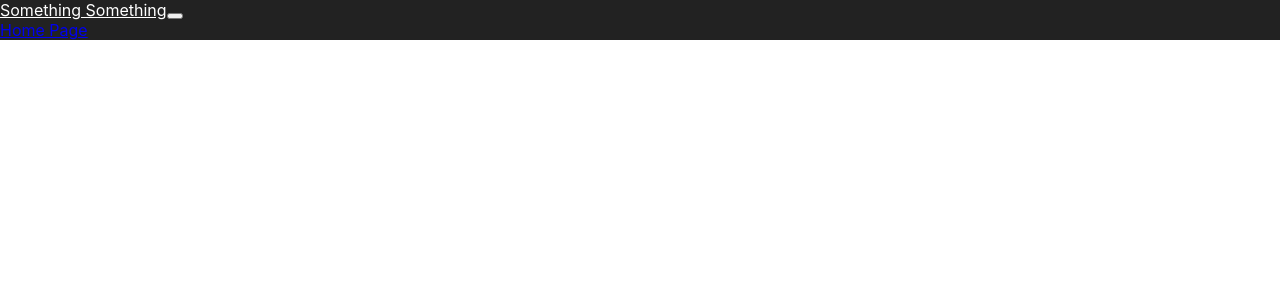
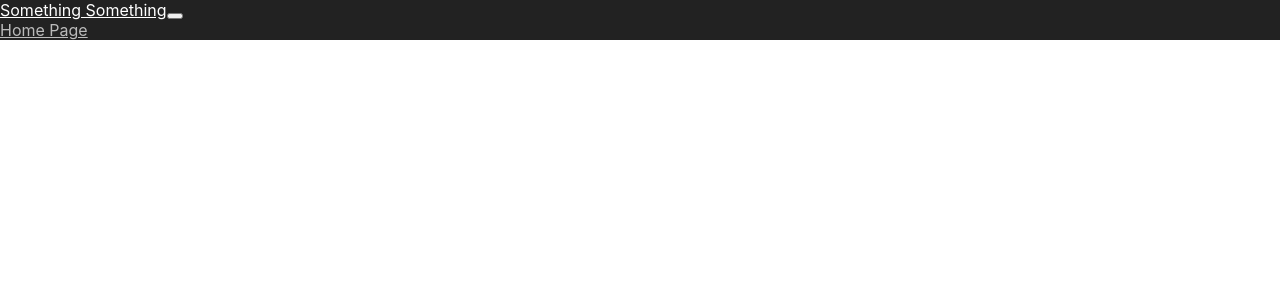
Before and after one commit to mmorgan55/portfolio, a React (Create React App) app: page /#/about in a window 1280 px wide. Shown: the top 300 px of the page. Built offline with nearby package versions, Linux system fonts and the light colour scheme.

Commit message:
Added base files for each page/route.

```diff
--- a/package.json
+++ b/package.json
@@ -3,6 +3,7 @@
   "version": "0.1.0",
   "private": true,
   "dependencies": {
+    "@material-ui/core": "^4.7.0",
     "bootstrap": "^4.3.1",
     "gh-pages": "^2.1.1",
     "react": "^16.11.0",
--- a/src/App.js
+++ b/src/App.js
@@ -1,7 +1,7 @@
 import React from 'react';
 import './App.css';
 import { HashRouter as Router, Switch, Route } from 'react-router-dom';
-import Home from "./Components/Home/Home";
+import Home from "./Pages/Home/Home";
 import { NavigationBar } from "./Components/NavigationBar/NavigationBar"
 
 class App extends React.Component {
@@ -9,20 +9,17 @@ class App extends React.Component {
   render() {
 
     return (
-      <React.Fragment>
+      <>
+        <Router>
           <NavigationBar />
-        <Router>
-          <div>
           <Switch>
             <Route path="/" exact component={Home}></Route>
             <Route></Route>
             <Route></Route>
             <Route></Route>
           </Switch>
-          </div>
         </Router>
-      </React.Fragment>
-
+      </>
     );
 
   }
--- a/src/Components/NavigationBar/NavigationBar.js
+++ b/src/Components/NavigationBar/NavigationBar.js
@@ -1,13 +1,14 @@
 import React from "react";
-import { Nav, Navbar } from "react-bootstrap"
-import styled from "styled-components"
+import { Link } from 'react-router-dom';
+import { Nav, Navbar } from "react-bootstrap";
+import styled from "styled-components";
 
 const Styles = styled.div`
   .navbar {
     background-color: #222;
   }
 
-    .navbar-brand, navbar-nav .nav-link {
+  a, .navbar-brand, .navbar-nav .nav-link {
     color: #bbb;
 
     &:hover {
@@ -16,18 +17,16 @@ const Styles = styled.div`
   }
 `;
 
-export const NavigationBar = () => {
-  return (
+export const NavigationBar = () => (
   <Styles>
     <Navbar expand="lg">
       <Navbar.Brand href="/">Something Something</Navbar.Brand>
-        <Navbar.Toggle aria-controls="nasic-navbar-nav" />
-        <Navbar.Collapse id="nasic-navbar-nav">
+      <Navbar.Toggle aria-controls="basic-navbar-nav" />
+      <Navbar.Collapse id="basic-navbar-nav">
         <Nav className="ml-auto">
           <Nav.Item><Nav.Link href="/">Home Page</Nav.Link></Nav.Item>
         </Nav>
       </Navbar.Collapse>
     </Navbar>
   </Styles>
-  );
-}
+)
--- a/src/Components/Home/Home.js
+++ b/src/Pages/Home/Home.js
@@ -1,7 +1,6 @@
 import React from 'react'
 import './Home.css'
-import Card from "../Card/Card"
-import Container from "react-bootstrap/Container"
+import Card from "../../Components/Card/Card"
 
 const Home = (props) => {
 
```
Also changed, not shown: src/Pages/About/About.css (added), src/Pages/About/About.js (added), src/Pages/Contact/Contact.css (added), src/Pages/Contact/Contact.js (added), src/Pages/Home/Home.css (renamed from src/Components/Home/Home.css), src/Pages/Projects/Projects.css (added), src/Pages/Projects/Projects.js (added), 1 other file (tests, documents, lock files or other folders). Lines whose indentation alone changed are shown as unchanged.
